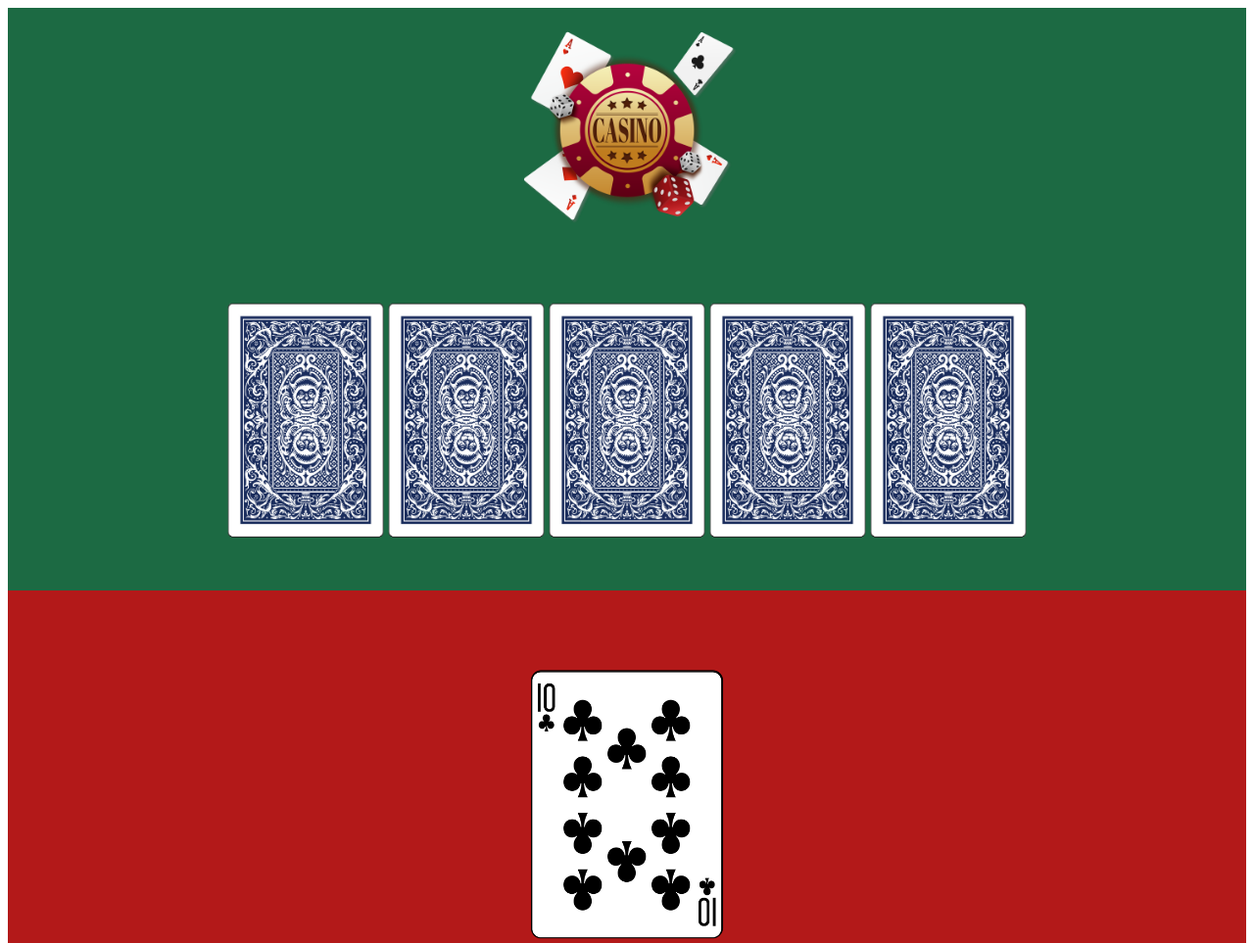
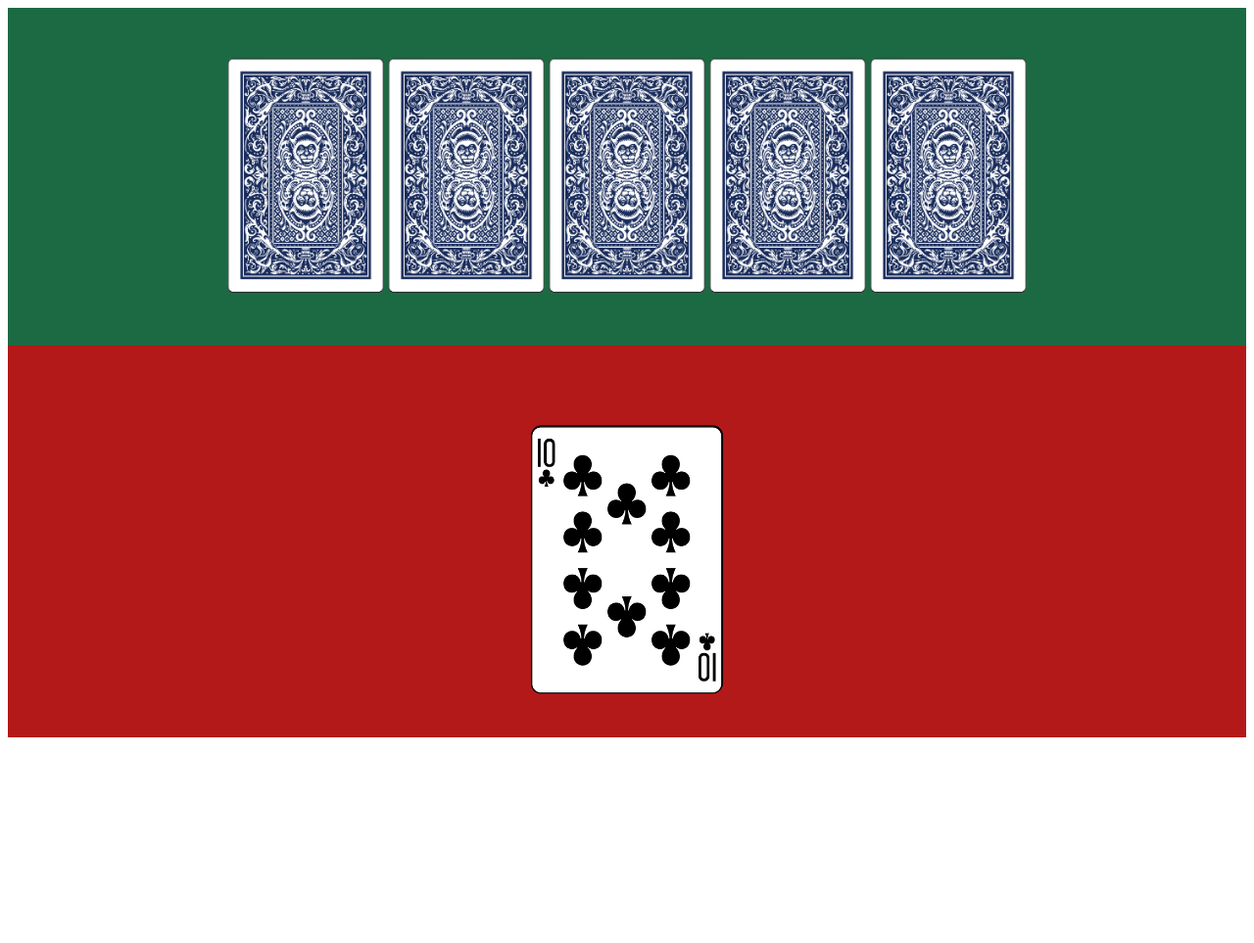
Before and after one commit to Demetrusa/Flip-Card, a plain HTML site: page index.html in a window 1280 px wide. Shown: the top 963 px of the page at 98% size. After the commit the page ends 800 px from the top, so only its background shows below. Drawn offline with Linux system fonts and the light colour scheme.

Commit message:
fix: remove img

```diff
--- a/index.html
+++ b/index.html
@@ -9,9 +9,9 @@
   </head>
   <body>
     <div class="flip-cards">
-      <div class="cas-logo">
+      <!-- <div class="cas-logo">
         <img src="./img/poker chip.png" alt="poker-logo" id="poker-logo" />
-      </div>
+      </div> -->
       <section class="card-section">
         <div class="cards">
           <div class="card-wrap">
--- a/style.css
+++ b/style.css
@@ -1,14 +1,6 @@
 .flip-cards {
     background: #1c6a43;
     width: 100%;
-}
-.cas-logo{
-    display: flex;
-    justify-content: center;
-}
-#poker-logo{
-    width: 250px;
-
 }
 .back-side {
     background-image: url("./img/card-background.png");
```
